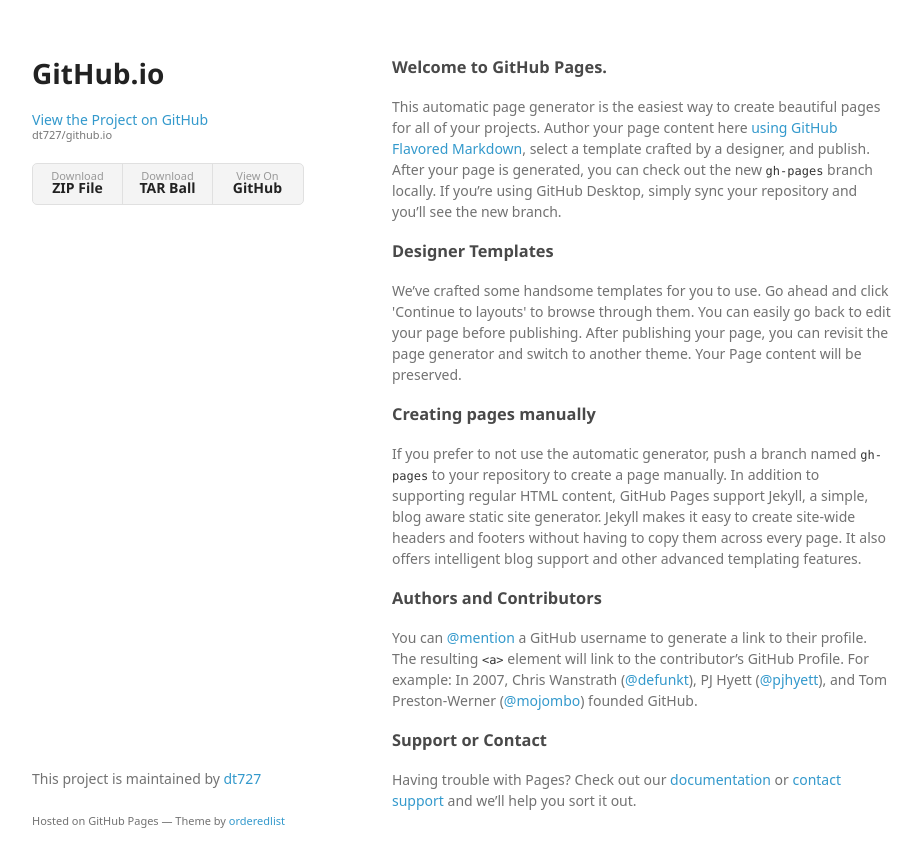
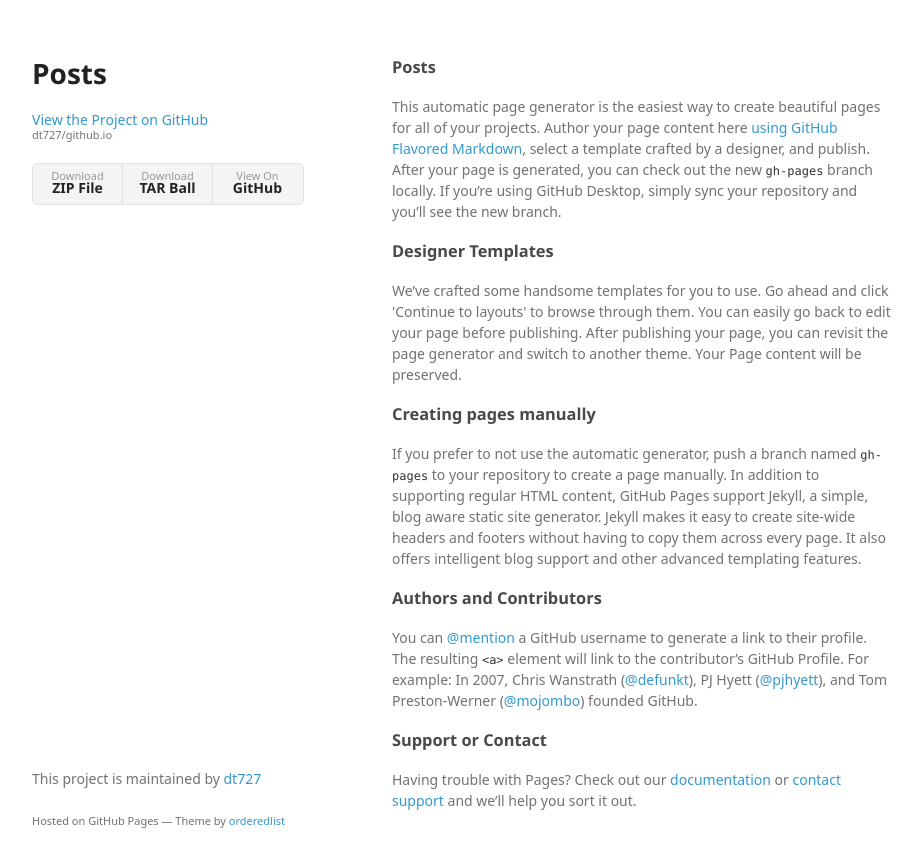
Before and after one commit to dt727/dt727.github.io, a Jekyll site: the page blog/index.html, which Jekyll copies as it is, in a window 1280 px wide. Shown: the top 867 px of the page, without its empty margins (178-1100 px from the left). Built offline with Jekyll 4.4.1, drawn with Linux system fonts in a browser that asks for light colours; some web fonts are replaced; a script that is not in the unit is left out.

Commit message:
Update index.html

```diff
--- a/blog/index.html
+++ b/blog/index.html
@@ -3,7 +3,7 @@
   <head>
     <meta charset="utf-8">
     <meta http-equiv="X-UA-Compatible" content="chrome=1">
-    <title>GitHub.io by dt727</title>
+    <title>darylt | Blog</title>
 
     <link rel="stylesheet" href="stylesheets/styles.css">
     <link rel="stylesheet" href="stylesheets/github-light.css">
@@ -15,7 +15,7 @@
   <body>
     <div class="wrapper">
       <header>
-        <h1>GitHub.io</h1>
+        <h1>Posts</h1>
         <p></p>
 
         <p class="view"><a href="https://github.com/dt727/github.io">View the Project on GitHub <small>dt727/github.io</small></a></p>
@@ -29,7 +29,7 @@
       </header>
       <section>
         <h3>
-<a id="welcome-to-github-pages" class="anchor" href="#welcome-to-github-pages" aria-hidden="true"><span aria-hidden="true" class="octicon octicon-link"></span></a>Welcome to GitHub Pages.</h3>
+<a id="welcome-to-github-pages" class="anchor" href="#welcome-to-github-pages" aria-hidden="true"><span aria-hidden="true" class="octicon octicon-link"></span></a>Posts</h3>
 
 <p>This automatic page generator is the easiest way to create beautiful pages for all of your projects. Author your page content here <a href="https://guides.github.com/features/mastering-markdown/">using GitHub Flavored Markdown</a>, select a template crafted by a designer, and publish. After your page is generated, you can check out the new <code>gh-pages</code> branch locally. If you’re using GitHub Desktop, simply sync your repository and you’ll see the new branch.</p>
 
```
